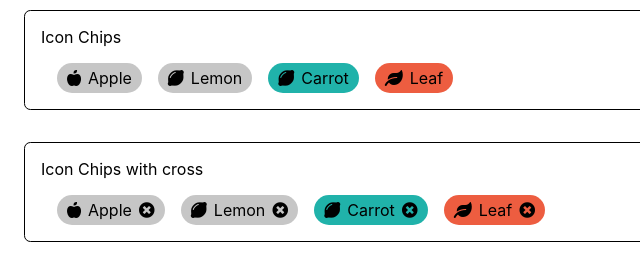
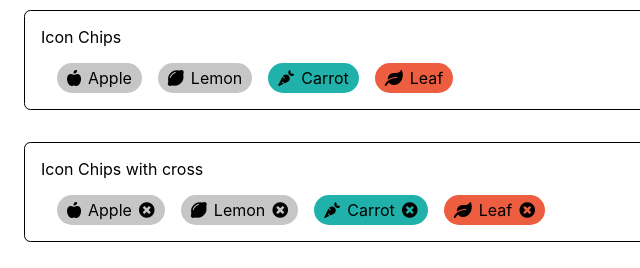
Before and after one commit to Tarandeep-s1ngh/neoG-levelOne, a plain HTML site: page chips/chips.html in a window 1280 px wide. Shown: the part 146-414 px from the top of the page, 0-640 px from the left. Drawn offline with Linux system fonts and the light colour scheme.

Commit message:
fix: carrot icon in chips

```diff
--- a/chips/chips.html
+++ b/chips/chips.html
@@ -26,7 +26,7 @@
             <div class="chip-set">
                 <div class="chip1"><i class="fas fa-apple-alt"></i>Apple</div>
                 <div class="chip2"><i class="fas fa-lemon"></i>Lemon</div>
-                <div class="chip3"><i class="fas fa-lemon"></i>Carrot</div>
+                <div class="chip3"><i class="fas fa-carrot"></i>Carrot</div>
                 <div class="chip4"><i class="fas fa-leaf"></i>Leaf</div>
             </div>
         </div>
@@ -36,7 +36,7 @@
             <div class="chip-set">
                 <div class="chip1"><i class="fas fa-apple-alt"></i>Apple<i class="fas fa-times-circle"></i></div>
                 <div class="chip2"><i class="fas fa-lemon"></i>Lemon<i class="fas fa-times-circle"></i></div>
-                <div class="chip3"><i class="fas fa-lemon"></i>Carrot<i class="fas fa-times-circle"></i></div>
+                <div class="chip3"><i class="fas fa-carrot"></i>Carrot<i class="fas fa-times-circle"></i></div>
                 <div class="chip4"><i class="fas fa-leaf"></i>Leaf<i class="fas fa-times-circle"></i></div>
             </div>
         </div>
```
